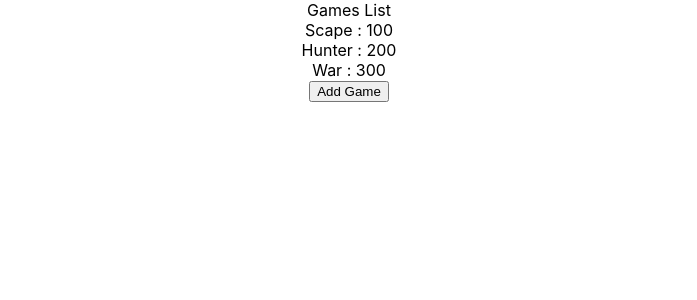
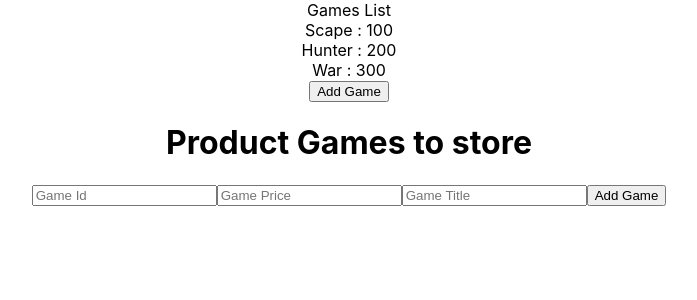
Before and after one commit to Masouma864/OnlineStore, a React (Create React App) app: page / in a window 1280 px wide. Shown: the top 300 px of the page, without its empty margins (291-988 px from the left). Built offline with nearby package versions, Linux system fonts and the light colour scheme.

Commit message:
Create ProductForm

```diff
--- a/src/App.tsx
+++ b/src/App.tsx
@@ -1,12 +1,14 @@
 import React from 'react';
 import './App.css';
 import ProductList from './Products/ProductList';
+import ProductForm from './Products/ProductForm';
 
 
 function App() {
   return (
     <div className="App">
       <ProductList />
+      <ProductForm />
     </div>
   );
 }
--- /dev/null
+++ b/src/Products/ProductForm.tsx
@@ -0,0 +1,21 @@
+import React, { useState } from "react";
+
+interface ProductFromProps {
+
+}
+
+const ProductForm: React.FC<ProductFromProps> = ({ }) => {
+    return (
+        <>
+            <h1>Product Games to store</h1>
+            <form action="">
+                <input type="text" name="id" placeholder="Game Id"  />
+                <input type="number" name="price" placeholder="Game Price" />
+                <input type="text"  name="title" placeholder="Game Title" />
+                <button>Add Game</button>
+            </form>
+        </>
+    );
+}
+
+export default ProductForm ;
--- a/src/Products/ProductList.tsx
+++ b/src/Products/ProductList.tsx
@@ -13,7 +13,7 @@ const initialProducts: Product[] = [
     { id: '2f', title: 'Hunter', price: 200 },
     { id: '3f', title: 'War', price: 300 },
 ]
-const ProductList: React.FC<ProductListProps> = ({ }) => {
+const ProductList: React.FC<ProductListProps> = ({}) => {
     const [Products, setProducts] = useState<Product[]>(initialProducts);
 
     return (
```
Also changed, not shown: 1 other file (tests, documents, lock files or other folders).
